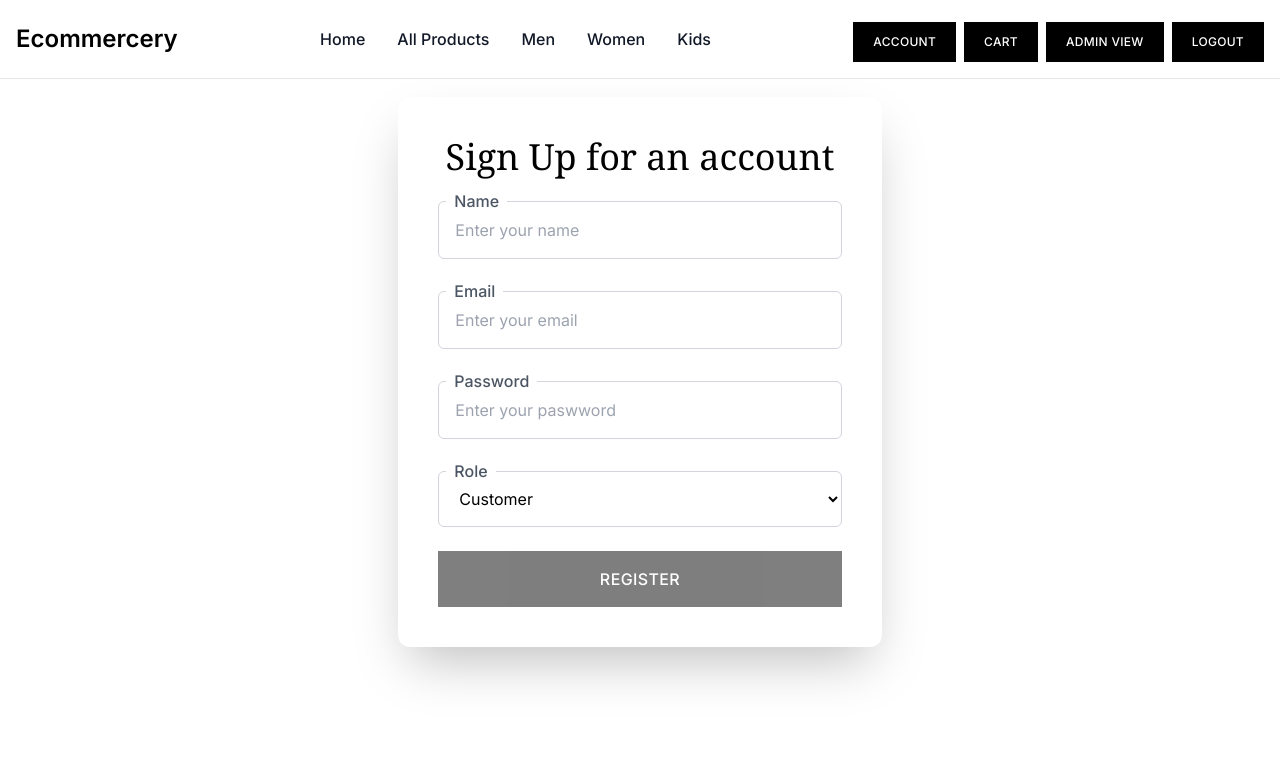
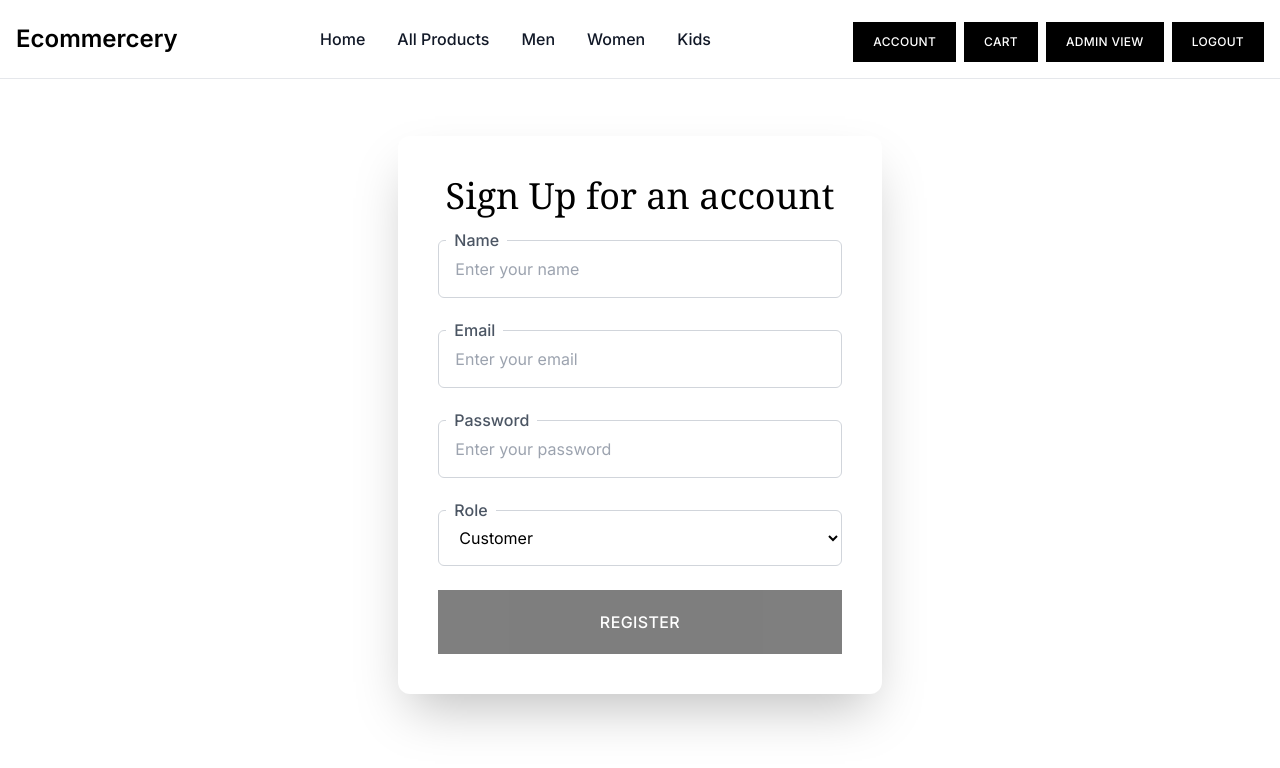
Before and after one commit to neelesh133/E-commerce, a Next.js app: page /register in a window 1280 px wide. Shown: the top 768 px of the page. Built offline with nearby package versions, Linux system fonts and the light colour scheme.

Commit message:
Login route changes and spinner, toast message added to registration page

```diff
--- a/package.json
+++ b/package.json
@@ -20,6 +20,7 @@
     "next": "13.5.6",
     "react": "^18",
     "react-dom": "^18",
+    "react-hot-toast": "^2.4.1",
     "react-toastify": "^9.1.3",
     "stripe": "^14.1.0"
   },
--- /dev/null
+++ b/src/app/api/login/route.js
@@ -0,0 +1,17 @@
+import connectToDB from "@/database";
+import Joi from "joi";
+
+
+const schema = Joi.object({
+    email: Joi.string().email().required(),
+    password: Joi.string().required()
+})
+
+export const dynamic = 'force-dynamic';
+
+export async function POST(req){
+    await connectToDB();
+
+    const {email, password} = await req.json();
+
+}
--- a/src/app/api/register/route.js
+++ b/src/app/api/register/route.js
@@ -8,55 +8,64 @@ const schema = Joi.object({
   name: Joi.string().required(),
   email: Joi.string().email().required(),
   password: Joi.string().min(6).required(),
-    role: Joi.string().required()
-})
+  role: Joi.string().required(),
+});
 
-export const dynamic = 'force-dynamic';
+export const dynamic = "force-dynamic";
 
-export async function POST(req){
+export async function POST(req) {
   await connectToDB();
 
-    const {name, email, password, role} = await req.json();
+  const { name, email, password, role } = await req.json();
 
   //validate the schema
-    const {error} = schema.validate({name,email,password,role})
+  const { error } = schema.validate({ name, email, password, role });
 
-    if(error){
+  if (error) {
+    if (error.details[0].type === "string.min") {
       return NextResponse.json({
         success: false,
-            message: email.details[0].message
-        })
-    }
-
-
-    try{
-        //Check if user already exists
-
-        const isUserAlreadyExists = await User.findOne({email})
-
-        if(isUserAlreadyExists){
+        message: "Password must be atleast 6 characters.",
+      });
+    } else if (error.details[0].type === "string.email") {
       return NextResponse.json({
         success: false,
-                message: 'User already exists.Please Login'
-            })
-        }
-        else{
-            const hashPassword = await hash(password, 12);
-            const newlyCreatedUser = await User.create({name,email,hashPassword,role})
-
-            if(newlyCreatedUser){
-                return NextResponse.json({
-                    success: true,
-                    message: 'User registered successfully.'
-                })
+        message: "Enter a valid email.",
+      });
     }
   }
 
-    }catch(error){
-        console.log('Error in new user registration')
+  try {
+    //Check if user already exists
+
+    const isUserAlreadyExists = await User.findOne({ email });
+
+    if (isUserAlreadyExists) {
       return NextResponse.json({
         success: false,
-            message: 'Something went wrong! Please try agin later'
-        })
+        message: "User already exists. Please Login",
+      });
+    } else {
+      const hashPassword = await hash(password, 12);
+      const newlyCreatedUser = await User.create({
+        name,
+        email,
+        hashPassword,
+        role,
+      });
+
+      if (newlyCreatedUser) {
+        return NextResponse.json({
+          success: true,
+          message: "User registered successfully.",
+        });
       }
     }
+  } catch (error) {
+    console.log("Error in new user registration");
+    return NextResponse.json({
+      success: false,
+      message: "Something went wrong! Please try agin later",
+    });
+  }
+}
--- a/src/app/layout.js
+++ b/src/app/layout.js
@@ -1,22 +1,30 @@
-import { Inter } from 'next/font/google'
-import './globals.css'
-import GlobalState from '@/context'
-import Navbar from '@/components/Navbar'
+import { Inter } from "next/font/google";
+import "./globals.css";
+import GlobalState from "@/context";
+import Navbar from "@/components/Navbar";
+import { Toaster } from "react-hot-toast";
+import Spinner from "@/components/Spinner";
 
 //layout
-const inter = Inter({ subsets: ['latin'] })
+const inter = Inter({ subsets: ["latin"] });
 
 export const metadata = {
-  title: 'Create Next App',
-  description: 'Generated by create next app',
-}
+  title: "Create Next App",
+  description: "Generated by create next app",
+};
 
 export default function RootLayout({ children }) {
   return (
     <html lang="en">
-      <body className={inter.className}><GlobalState>
-        <Navbar/>
-        <main className='flex min-h-screen flex-col mt-[65px]'>{children}</main></GlobalState></body>
+      <body className={`${inter.className}`}>
+        <GlobalState>
+          <main className="flex min-h-screen flex-col">
+          <Toaster position="top-right" reverseOrder={false} />
+            <Navbar/>
+            {children}
+          </main>
+        </GlobalState>
+      </body>
     </html>
-  )
+  );
 }
--- a/src/app/page.js
+++ b/src/app/page.js
@@ -1,8 +1,10 @@
-import Image from 'next/image'
+
 
 //page
 export default function Home() {
   return (
-    <h1>Hello</h1>
-  )
+    <>
+      <h1>HEEELO</h1>
+    </>
+  );
 }
--- a/src/app/register/page.js
+++ b/src/app/register/page.js
@@ -2,9 +2,13 @@
 
 import InputComponent from "@/components/FormElements/InputComponent";
 import SelectComponent from "@/components/FormElements/SelectComponent";
+import Spinner from "@/components/Spinner";
+import { GlobalContext } from "@/context";
 import { registerNewUser } from "@/services/register";
 import { registrationFormControls } from "@/utils";
-import { useState } from "react";
+import { useContext, useState } from "react";
+import toast from "react-hot-toast";
+
 
 const isRegistered = false;
 
@@ -16,12 +20,19 @@ const initialFormData = {
 };
 
 export default function Register() {
+  const { loader , setLoader } = useContext(GlobalContext);
   const [formData, setFormData] = useState(initialFormData);
 
   async function handleRegisterOnSubmit() {
+    setLoader(true);
     const data = await registerNewUser(formData);
+    setLoader(false);
+    if(data.success) {
+      toast.success("User registered successfully")
+    }
+    else toast.error(data.message)
 
-    console.log(data);
+    // console.log(data.success);
   }
 
   function isFormValid() {
@@ -37,11 +48,11 @@ export default function Register() {
   }
 
   return (
-    <div className="bg-white relative">
+    <div className="bg-white relative mt-16">
       <div className="flex flex-col items-center justify-betweenpt-0 pr-10 pb-0 pl-10 mt-8 mr-auto xl:px-5 lg:flex-row">
         <div className="flex flex-col justify-center items-center w-full pr-10 pl-10 lg:flex-row">
           <div className="w-full mt-20 mr-0 mb-0 ml-0 relative max-w-2xl lg:mt-0 lg:w-5/12">
-            <div className="flex flex-col items-center justify-start pt-10 pr-10 pb-10 pl-10 bg-white shadow-2xl rounded-xl relative z-10">
+            <div className="flex flex-col items-center justify-start pt-10 pr-10 pb-10 pl-10 bg-white shadow-2xl rounded-xl relative z-1 mt-10">
               <p className="w-full text-4xl font-medium text-center font-serif">
                 {isRegistered
                   ? "Registration Successfull!"
@@ -88,11 +99,11 @@ export default function Register() {
               )}
               {!isRegistered ? (
                 <button
-                  className="disabled:opacity-50 inline-flex w-full items-center justify-center bg-black px-6 py-4 mt-6 teaxt-lg text-white transition-all duration-200 ease-in-out focus:shadow font-medium uppercase tracking-wide"
+                  className="disabled:opacity-50 inline-flex w-full items-center justify-center bg-black px-6 py-4 mt-6 teaxt-lg text-white transition-all duration-200 ease-in-out focus:shadow font-medium uppercase tracking-wide h-16"
                   disabled={!isFormValid()}
                   onClick={handleRegisterOnSubmit}
                 >
-                  Register
+                  {loader ? (<Spinner/>) : "Register"}
                 </button>
               ) : null}
             </div>
--- a/src/components/Navbar/index.js
+++ b/src/components/Navbar/index.js
@@ -50,7 +50,7 @@ export default function Navbar() {
   const { showNavModal, setShowNavModal } = useContext(GlobalContext);
   return (
     <>
-      <nav className="bg-white fixed w-full z-20 top-0 left-0 border-b border-gray-200">
+      <nav className="bg-white fixed w-full top-0 left-0 border-b border-gray-200 mb-12 z-10">
         <div className="max-w-screen-xl flex flex-wrap items-center justify-between mx-auto p-4">
           <div className="flex items-center cursor-pointer">
             <span className="slef-center text-2xl font-semibold whitespace-nowrap text-black">
--- /dev/null
+++ b/src/components/Spinner/index.js
@@ -0,0 +1,26 @@
+import React from "react";
+
+const Spinner = () => {
+  return (
+    <div className="max-w-2xl mx-auto my-auto">
+      <svg
+        role="status"
+        className="inline h-8 w-8 animate-spin mr-2 text-gray-200 dark:text-gray-600 fill-gray-600 dark:fill-gray-300"
+        viewBox="0 0 100 101"
+        fill="none"
+        xmlns="http://www.w3.org/2000/svg"
+      >
+        <path
+          d="M100 50.5908C100 78.2051 77.6142 100.591 50 100.591C22.3858 100.591 0 78.2051 0 50.5908C0 22.9766 22.3858 0.59082 50 0.59082C77.6142 0.59082 100 22.9766 100 50.5908ZM9.08144 50.5908C9.08144 73.1895 27.4013 91.5094 50 91.5094C72.5987 91.5094 90.9186 73.1895 90.9186 50.5908C90.9186 27.9921 72.5987 9.67226 50 9.67226C27.4013 9.67226 9.08144 27.9921 9.08144 50.5908Z"
+          fill="currentColor"
+        />
+        <path
+          d="M93.9676 39.0409C96.393 38.4038 97.8624 35.9116 97.0079 33.5539C95.2932 28.8227 92.871 24.3692 89.8167 20.348C85.8452 15.1192 80.8826 10.7238 75.2124 7.41289C69.5422 4.10194 63.2754 1.94025 56.7698 1.05124C51.7666 0.367541 46.6976 0.446843 41.7345 1.27873C39.2613 1.69328 37.813 4.19778 38.4501 6.62326C39.0873 9.04874 41.5694 10.4717 44.0505 10.1071C47.8511 9.54855 51.7191 9.52689 55.5402 10.0491C60.8642 10.7766 65.9928 12.5457 70.6331 15.2552C75.2735 17.9648 79.3347 21.5619 82.5849 25.841C84.9175 28.9121 86.7997 32.2913 88.1811 35.8758C89.083 38.2158 91.5421 39.6781 93.9676 39.0409Z"
+          fill="currentFill"
+        />
+      </svg>
+    </div>
+  );
+};
+
+export default Spinner;
--- a/src/context/index.js
+++ b/src/context/index.js
@@ -6,8 +6,10 @@ export const GlobalContext = createContext(null);
 
 export default function GlobalState({ children }) {
   const [showNavModal, setShowNavModal] = useState(false);
+
+  const [loader,setLoader] = useState(false);
   return (
-    <GlobalContext.Provider value={{ showNavModal, setShowNavModal }}>
+    <GlobalContext.Provider value={{ showNavModal, setShowNavModal, loader, setLoader }}>
       {children}
     </GlobalContext.Provider>
   );
--- a/src/services/register/index.js
+++ b/src/services/register/index.js
@@ -8,7 +8,7 @@ export const registerNewUser = async (formData) => {
       body: JSON.stringify(formData),
     });
 
-    console.log(response);
+    // console.log(response);
 
     const finalData = await response.json();
 
--- a/src/utils/index.js
+++ b/src/utils/index.js
@@ -57,7 +57,7 @@ export const registrationFormControls = [
   {
     id: "password",
     type: "password",
-    placeholder: "Enter your paswword",
+    placeholder: "Enter your password",
     label: "Password",
     componentType: "input",
   },
```
Also changed, not shown: src/app/login/page.js (+7 -5 lines), 1 other file (tests, documents, lock files or other folders). Lines whose indentation alone changed are shown as unchanged.
